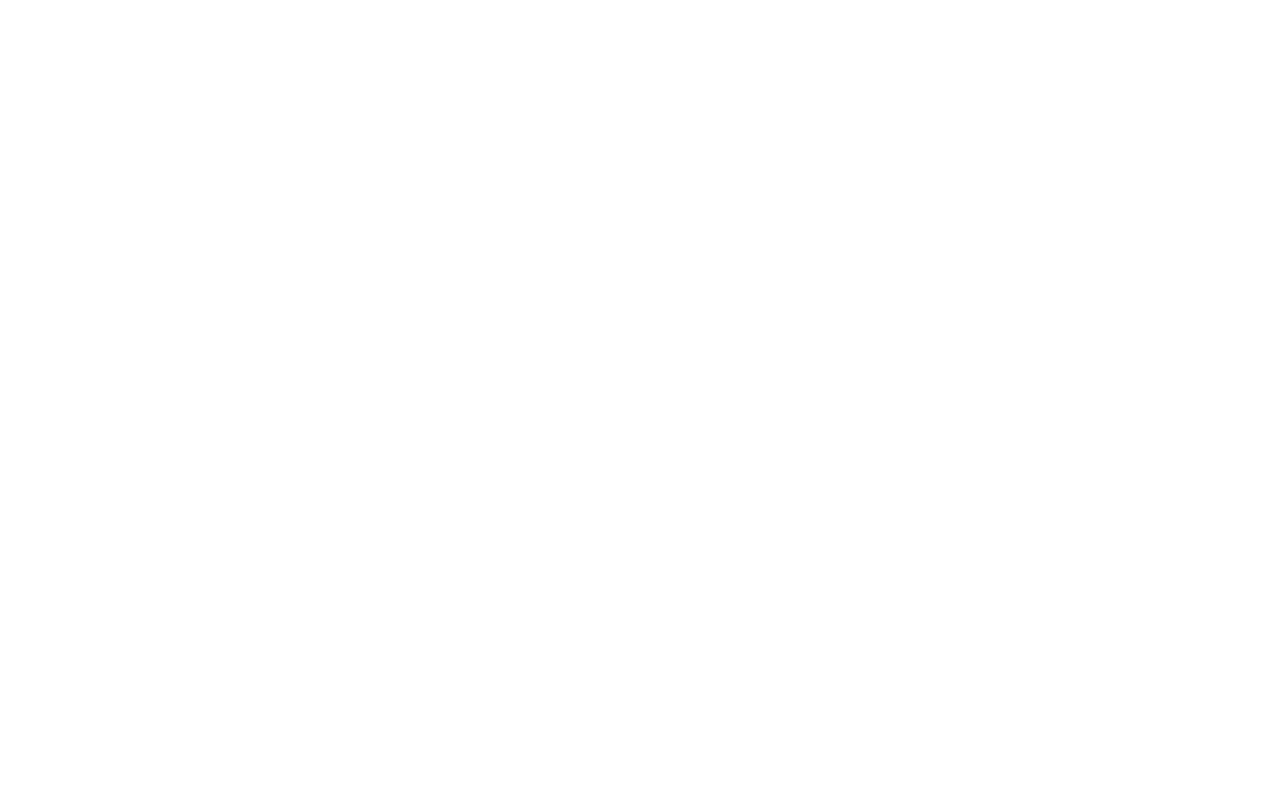
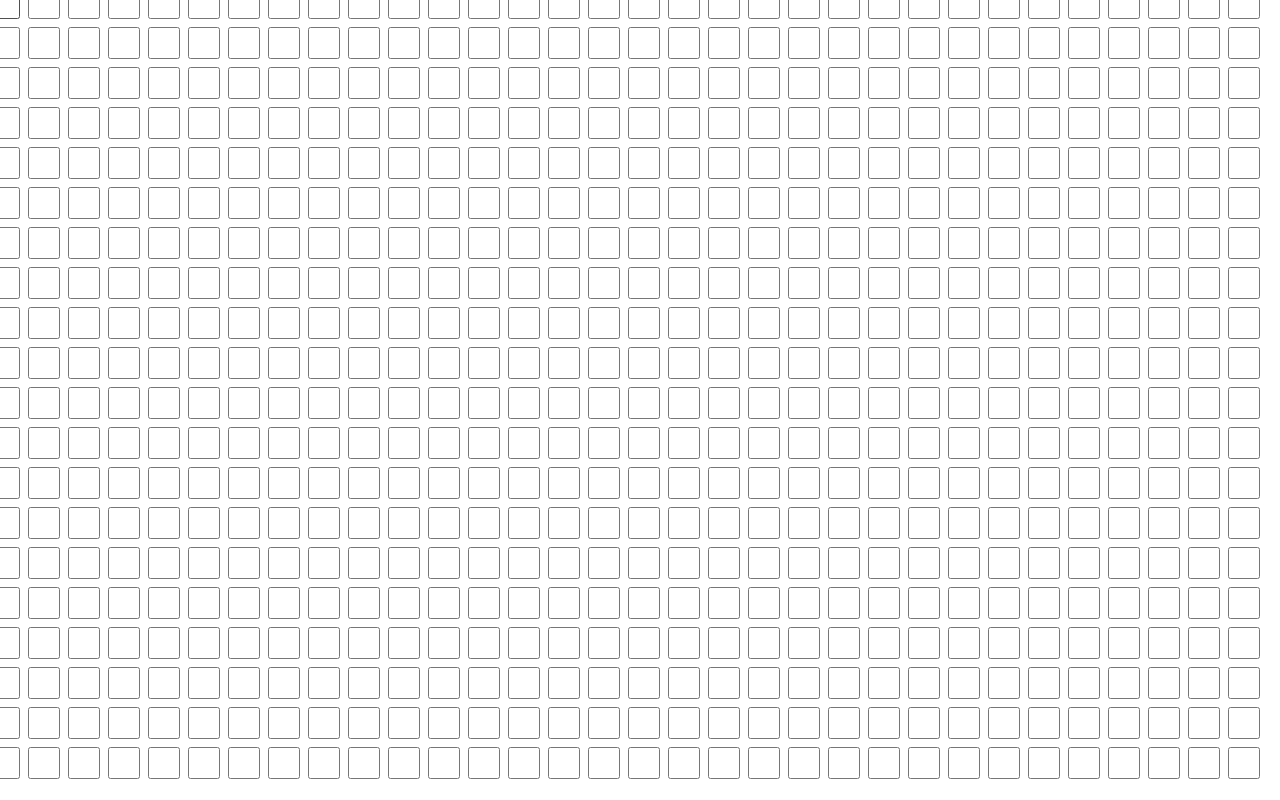
Before and after one commit to ericggul/off-line, a React (Create React App) app: page /rebellion in a window 1280 px wide. Before the commit this address had no page. Built offline with nearby package versions, Linux system fonts and the light colour scheme.

Commit message:
Feat: Rebellion

```diff
--- a/package.json
+++ b/package.json
@@ -27,6 +27,7 @@
     "js-cookie": "^3.0.1",
     "keen-slider": "^6.7.0",
     "react": "^18.2.0",
+    "react-bootstrap": "^2.4.0",
     "react-dom": "^18.2.0",
     "react-fast-marquee": "^1.3.2",
     "react-redux": "^8.0.2",
--- a/src/App.js
+++ b/src/App.js
@@ -11,8 +11,9 @@
 import Rating1 from "containers/RatingSeries/Rating1";
 import FiveTimesDostoevsky from "containers/FiveTimesDostoevsky";
 import Confirmation from "containers/Confirmation";
+import Instructions from "containers/Instructions";
+import Rebellion from "containers/Rebellion";
 import Oasis from "containers/Oasis";
-import Instructions from "containers/Instructions";
 
 function App() {
   const [windowWidth, windowHeight] = useResize();
@@ -25,8 +26,9 @@
           <Route exact path="/rating1" element={<Rating1 />} />
           <Route exact path="/fivetimesdostoevsky" element={<FiveTimesDostoevsky />} />
           <Route exact path="/confirmation" element={<Confirmation />} />
+          <Route exact path="/instructions" element={<Instructions />} />
+          <Route exact path="/rebellion" element={<Rebellion />} />
           <Route exact path="/oasis" element={<Oasis />} />
-          <Route exact path="/instructions" element={<Instructions />} />
         </Routes>
       </BrowserRouter>
     </ThemeProvider>
--- /dev/null
+++ b/src/containers/Rebellion/index.js
@@ -0,0 +1,64 @@
+import React, { useMemo, useState } from "react";
+import * as S from "./styles";
+import useResize from "utils/hooks/useResize";
+import { useEffect } from "react";
+
+const getRandom = (a, b) => Math.random() * (b - a) + a;
+
+function Switch() {
+  const [windowWidth, windowHeight] = useResize();
+  const INTERVAL = 40;
+  const xLength = useMemo(() => Math.ceil(windowWidth / INTERVAL), [windowWidth]);
+  const yLength = useMemo(() => Math.ceil(windowHeight / INTERVAL), [windowHeight]);
+
+  const formPos = useMemo(
+    () =>
+      new Array(xLength * yLength).fill(0).map((_, i) => ({
+        x: (i % xLength) * INTERVAL,
+        y: Math.floor(i / xLength) * INTERVAL,
+      })),
+    [windowWidth, windowHeight]
+  );
+
+  const [formVal, setFormVal] = useState(false);
+  const [iterations, setIterations] = useState(-11);
+  const [rebellions, setRebellions] = useState([]);
+
+  useEffect(() => {
+    if (formVal) {
+      setIterations((it) => it + 1);
+    }
+  }, [formVal]);
+
+  useEffect(() => {
+    setRebellions((val) => {
+      let whole = xLength * yLength;
+      let arr = [];
+      for (let i = 0; i < whole; i++) {
+        const VAR = Math.exp(-0.5 * (iterations - 0.5));
+        if (Math.random() < Math.exp(-iterations) / (1 + Math.exp(-iterations)) ** 2) {
+          arr.push(i);
+        }
+      }
+
+      return [...val, ...arr];
+    });
+  }, [iterations, xLength, yLength]);
+
+  console.log(rebellions);
+  return (
+    <S.StyledSwitch>
+      {formPos.map((pos, i) => (
+        <S.Input
+          type="checkbox"
+          key={i}
+          x={pos.x}
+          y={pos.y}
+          checked={rebellions.includes(i) ? false : formVal}
+          onChange={() => (rebellions.includes(i) ? alert("We want Freedom, not a selection!") : setFormVal((v) => !v))}
+        />
+      ))}
+    </S.StyledSwitch>
+  );
+}
+export default Switch;
--- /dev/null
+++ b/src/containers/Rebellion/styles.js
@@ -0,0 +1,18 @@
+import styled from "styled-components";
+import { FlexCenterStyle, WholeContainer } from "static/styles";
+
+export const StyledSwitch = styled.div`
+  ${FlexCenterStyle};
+  ${WholeContainer};
+  position: relative;
+`;
+
+export const Input = styled.input`
+  cursor: pointer;
+  top: ${({ y }) => y}px;
+  left: ${({ x }) => x}px;
+  position: absolute;
+  width: 3rem;
+  height: 2rem;
+  transform: translate(-50%, -50%);
+`;
```
Also changed, not shown: 1 other file (tests, documents, lock files or other folders).
